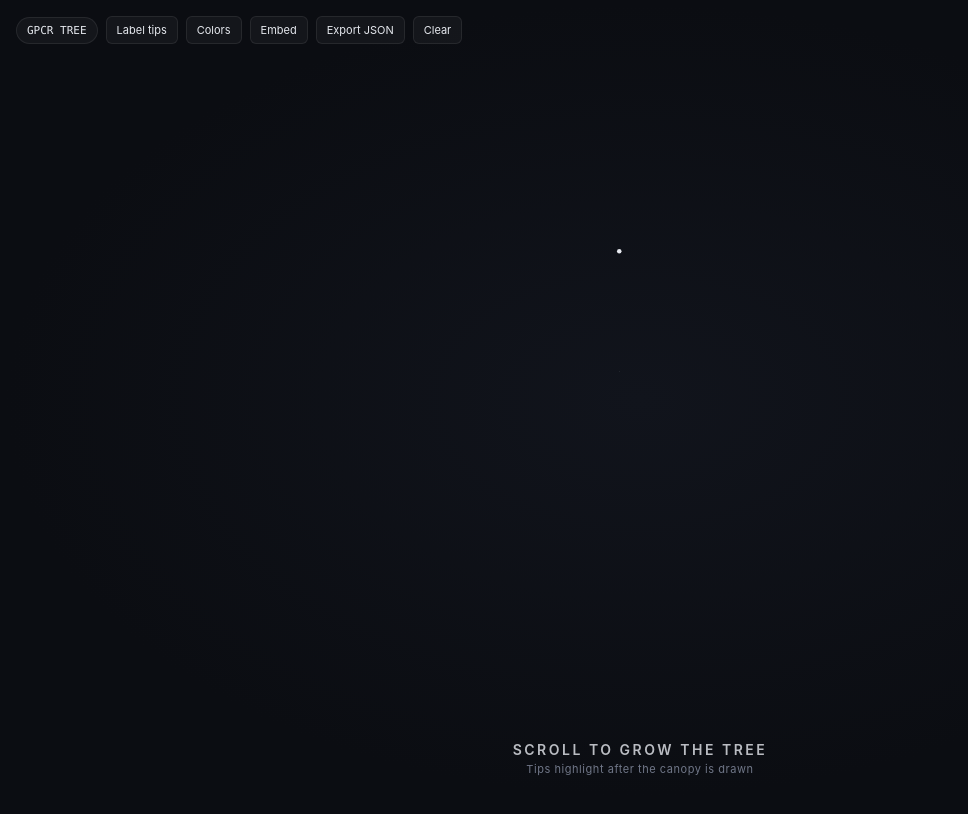
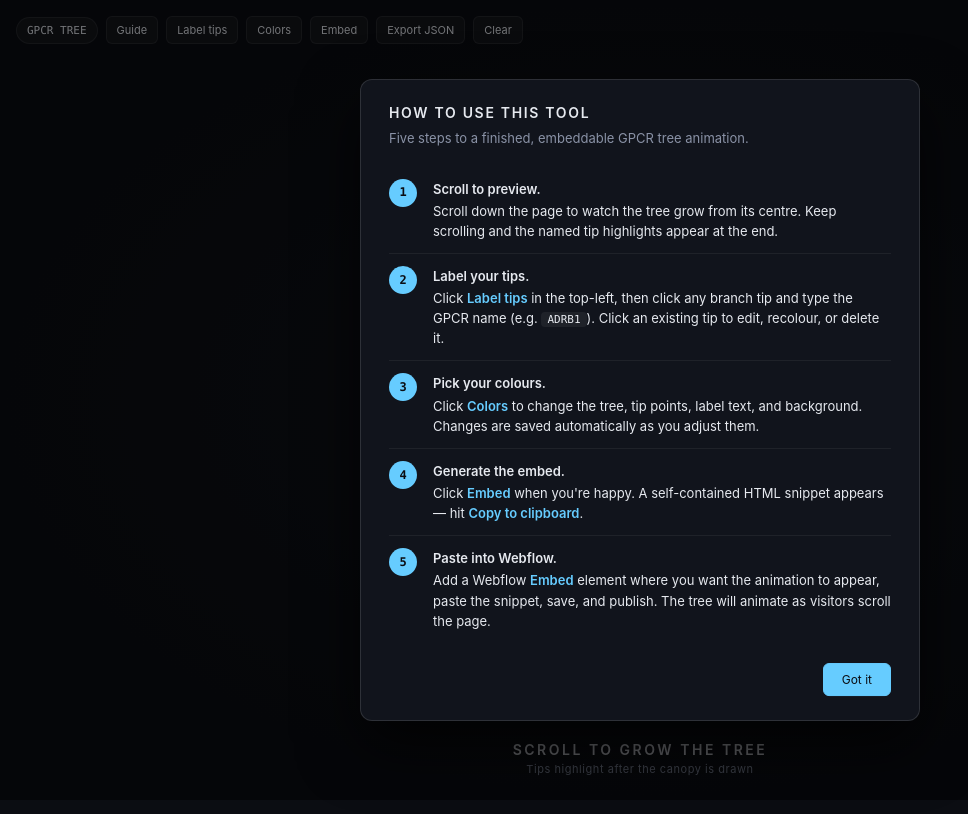
Before and after one commit to ollieweboaf/gpcr-tree-app, a plain HTML site: page index.html in a window 1280 px wide. Shown: the top 814 px of the page, without its empty margins (0-968 px from the left). Drawn offline with Linux system fonts and the light colour scheme.

Commit message:
Add Guide modal with 5-step instructions
New "Guide" HUD button opens a numbered walkthrough covering scroll
preview, labeling, color customization, embed generation, and pasting
into Webflow. Auto-opens on first visit (tracked via localStorage) so
clients see the instructions without having to ask.

Co-Authored-By: Claude Opus 4.6 <noreply@anthropic.com>

```diff
--- a/app.js
+++ b/app.js
@@ -1001,6 +1001,25 @@ function copyEmbedCode() {
   }
 }
 
+// ----------------------------------------------------- guide modal ------
+
+function openGuide() {
+  document.querySelector(".guide-modal").classList.add("open");
+  document.querySelector(".modal-backdrop").classList.add("open");
+  localStorage.setItem("gpcr-guide-seen", "1");
+}
+
+function closeGuide() {
+  document.querySelector(".guide-modal").classList.remove("open");
+  document.querySelector(".modal-backdrop").classList.remove("open");
+}
+
+function maybeShowGuideOnFirstVisit() {
+  if (!localStorage.getItem("gpcr-guide-seen")) {
+    openGuide();
+  }
+}
+
 function toggleLabelMode() {
   state.labelMode = !state.labelMode;
   const btn = document.getElementById("toggle-label");
@@ -1074,7 +1093,19 @@ function init() {
   const modal = document.querySelector(".export-modal");
   modal.querySelector(".close").addEventListener("click", closeEmbedModal);
   modal.querySelector(".copy").addEventListener("click", copyEmbedCode);
-  document.querySelector(".modal-backdrop").addEventListener("click", closeEmbedModal);
+
+  // Guide modal wiring.
+  document.getElementById("open-guide").addEventListener("click", openGuide);
+  document.querySelector(".guide-modal .close").addEventListener("click", closeGuide);
+
+  // Shared backdrop closes whichever modal is open.
+  document.querySelector(".modal-backdrop").addEventListener("click", () => {
+    closeEmbedModal();
+    closeGuide();
+  });
+
+  // Auto-open the guide the first time the page loads.
+  maybeShowGuideOnFirstVisit();
 }
 
 if (document.readyState === "loading") {
--- a/index.html
+++ b/index.html
@@ -15,6 +15,7 @@
 
   <div class="hud">
     <span class="pill">GPCR&nbsp;TREE</span>
+    <button id="open-guide" title="How to use this tool">Guide</button>
     <button id="toggle-label" title="Toggle labeler mode">Label tips</button>
     <button id="toggle-settings" title="Customize colors">Colors</button>
     <button id="open-embed" title="Export Webflow embed">Embed</button>
@@ -468,6 +469,44 @@
     </div>
   </div>
 
+  <!-- Guide / instructions modal -->
+  <div class="guide-modal" role="dialog" aria-modal="true">
+    <h2>How to use this tool</h2>
+    <p>Five steps to a finished, embeddable GPCR tree animation.</p>
+    <ol class="steps">
+      <li>
+        <strong>Scroll to preview.</strong>
+        Scroll down the page to watch the tree grow from its centre. Keep
+        scrolling and the named tip highlights appear at the end.
+      </li>
+      <li>
+        <strong>Label your tips.</strong>
+        Click <em>Label tips</em> in the top-left, then click any branch tip
+        and type the GPCR name (e.g. <code>ADRB1</code>). Click an existing
+        tip to edit, recolour, or delete it.
+      </li>
+      <li>
+        <strong>Pick your colours.</strong>
+        Click <em>Colors</em> to change the tree, tip points, label text, and
+        background. Changes are saved automatically as you adjust them.
+      </li>
+      <li>
+        <strong>Generate the embed.</strong>
+        Click <em>Embed</em> when you're happy. A self-contained HTML snippet
+        appears &mdash; hit <em>Copy to clipboard</em>.
+      </li>
+      <li>
+        <strong>Paste into Webflow.</strong>
+        Add a Webflow <em>Embed</em> element where you want the animation to
+        appear, paste the snippet, save, and publish. The tree will animate
+        as visitors scroll the page.
+      </li>
+    </ol>
+    <div class="row">
+      <button class="close primary">Got it</button>
+    </div>
+  </div>
+
   <script src="app.js"></script>
 </body>
 </html>
--- a/styles.css
+++ b/styles.css
@@ -441,3 +441,115 @@ html, body {
 .modal-backdrop.open {
   display: block;
 }
+
+/* Guide / instructions modal */
+.guide-modal {
+  position: fixed;
+  top: 50%;
+  left: 50%;
+  transform: translate(-50%, -50%);
+  background: var(--bg-2);
+  border: 1px solid rgba(255, 255, 255, 0.12);
+  padding: 24px 28px;
+  border-radius: 12px;
+  z-index: 40;
+  display: none;
+  width: min(560px, 92vw);
+  max-height: 88vh;
+  overflow-y: auto;
+  box-shadow: 0 24px 60px rgba(0, 0, 0, 0.7);
+}
+.guide-modal.open {
+  display: block;
+}
+.guide-modal h2 {
+  margin: 0 0 8px;
+  font-size: 14px;
+  letter-spacing: 0.12em;
+  text-transform: uppercase;
+  color: var(--ink);
+  font-weight: 600;
+}
+.guide-modal p {
+  margin: 0 0 18px;
+  font-size: 13px;
+  color: var(--ink-dim);
+  line-height: 1.5;
+}
+.guide-modal .steps {
+  margin: 0 0 20px;
+  padding: 0;
+  list-style: none;
+  counter-reset: step;
+}
+.guide-modal .steps li {
+  counter-increment: step;
+  position: relative;
+  padding: 12px 0 12px 44px;
+  border-top: 1px solid rgba(255, 255, 255, 0.06);
+  font-size: 13px;
+  color: var(--ink);
+  line-height: 1.55;
+}
+.guide-modal .steps li:first-child {
+  border-top: none;
+}
+.guide-modal .steps li::before {
+  content: counter(step);
+  position: absolute;
+  left: 0;
+  top: 12px;
+  width: 28px;
+  height: 28px;
+  border-radius: 50%;
+  background: var(--accent);
+  color: var(--bg);
+  font-weight: 700;
+  font-size: 12px;
+  display: flex;
+  align-items: center;
+  justify-content: center;
+  font-family: "SF Mono", "Menlo", monospace;
+}
+.guide-modal .steps strong {
+  display: block;
+  margin-bottom: 2px;
+  color: var(--ink);
+  font-weight: 600;
+}
+.guide-modal .steps em {
+  color: var(--accent);
+  font-style: normal;
+  font-weight: 600;
+}
+.guide-modal .steps code {
+  background: rgba(255, 255, 255, 0.06);
+  padding: 1px 6px;
+  border-radius: 4px;
+  font-family: "SF Mono", "Menlo", monospace;
+  font-size: 11px;
+  color: var(--ink);
+}
+.guide-modal .row {
+  display: flex;
+  gap: 8px;
+  justify-content: flex-end;
+}
+.guide-modal button {
+  background: rgba(255, 255, 255, 0.04);
+  border: 1px solid rgba(255, 255, 255, 0.08);
+  color: var(--ink);
+  padding: 8px 18px;
+  border-radius: 6px;
+  cursor: pointer;
+  font: inherit;
+  font-size: 12px;
+}
+.guide-modal button.primary {
+  background: var(--accent);
+  color: var(--bg);
+  border-color: var(--accent);
+}
+.guide-modal button.primary:hover {
+  filter: brightness(1.1);
+}
```
